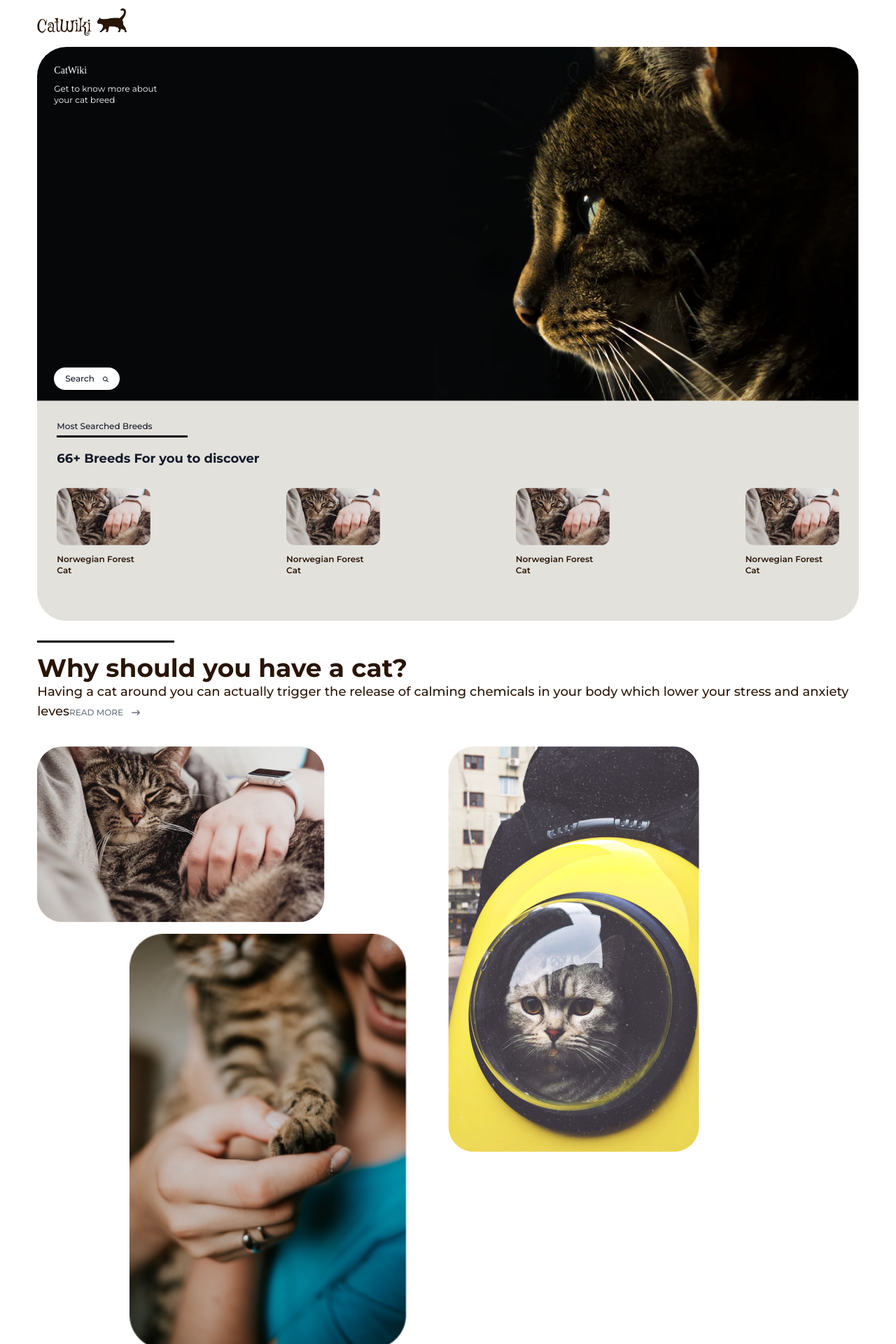
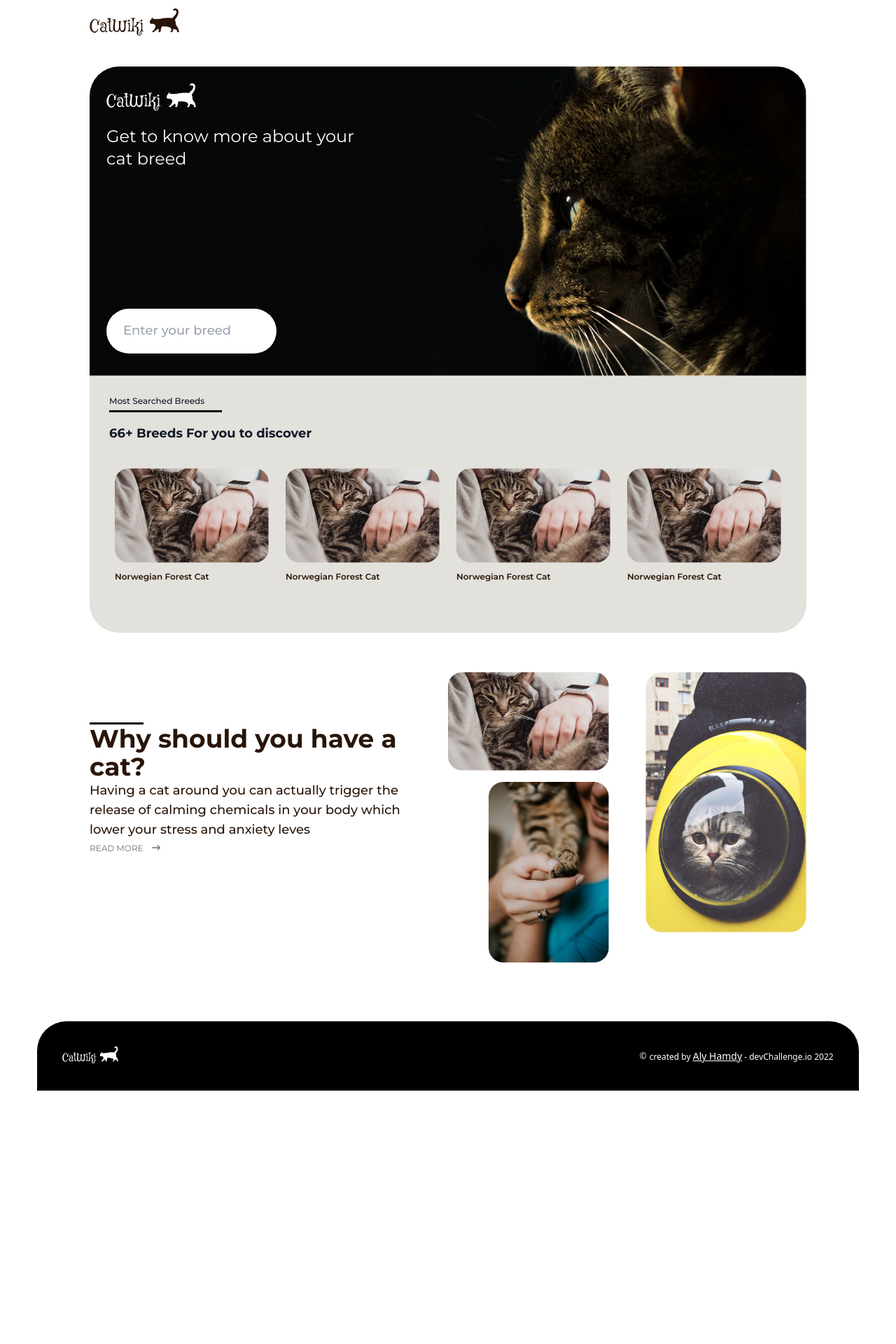
Before and after one commit to el7amrawy/catwiki, a React (Vite) app: page / in a window 1280 px wide. Shown: the top 1920 px of the page at 70% size. After the commit the page ends 1558 px from the top, so only its background shows below. Built offline with nearby package versions, Linux system fonts and the light colour scheme; a web font is replaced by a local one.

Commit message:
responsive

```diff
--- a/index.html
+++ b/index.html
@@ -18,6 +18,7 @@
       href="https://fonts.googleapis.com/css2?family=Montserrat:wght@300;400;500;600;700;800&display=swap"
       rel="stylesheet"
     />
+    <base target="_blank" />
     <title>Cat Wiki</title>
   </head>
   <body>
--- a/src/App.jsx
+++ b/src/App.jsx
@@ -1,6 +1,7 @@
 import Header from "./components/Header";
 import { BrowserRouter, Route, Routes } from "react-router-dom";
 import Home from "./pages/Home";
+import Footer from "./components/Footer";
 
 const App = () => {
   return (
@@ -10,6 +11,7 @@ const App = () => {
         <Route path="/" element={<Home />} />
         <Route path="/*" element={<div>404 not found</div>} />
       </Routes>
+      <Footer />
     </BrowserRouter>
   );
 };
--- a/src/components/CatType.jsx
+++ b/src/components/CatType.jsx
@@ -1,7 +1,7 @@
 const CatType = ({ img, type, className }) => {
   return (
     <div
-      className={`overflow-hidden rounded-xl w-[134px] ${
+      className={`overflow-hidden rounded-xl w-[134px] md:w-[220px] sm:m-1 md:m-2 ${
         className && className
       }`}
     >
--- /dev/null
+++ b/src/components/Footer.jsx
@@ -0,0 +1,24 @@
+import logo from "../assets/CatwikiLogo.svg";
+
+const Footer = () => {
+  return (
+    <footer className="w-11/12  mx-auto bg-black rounded-t-[42px] text-white overflow-hidden p-9 flex flex-wrap justify-between">
+      <img src={logo} alt="logo" className="invert contrast-[150%] w-20" />
+      <div className="text-xs flex flex-wrap items-center ">
+        <p className=" ">©</p>
+        <p className=" ml-1">
+          created by{" "}
+          <a
+            className=" underline text-sm "
+            href="https://www.linkedin.com/in/aly-hamdy/"
+          >
+            Aly Hamdy
+          </a>{" "}
+          - devChallenge.io {new Date().getFullYear()}
+        </p>
+      </div>
+    </footer>
+  );
+};
+
+export default Footer;
--- a/src/components/Header.jsx
+++ b/src/components/Header.jsx
@@ -3,7 +3,7 @@ import logo from "../assets/CatwikiLogo.svg";
 const Header = () => {
   return (
     <header className=" font-mystery">
-      <nav className=" w-11/12 mx-auto py-3">
+      <nav className=" w-11/12 md:w-4/5 mx-auto py-3">
         <div className=" font-normal text-2xl flex items-start">
           <img src={logo} />
         </div>
--- a/src/pages/Home.jsx
+++ b/src/pages/Home.jsx
@@ -1,4 +1,5 @@
 import hero from "../assets/images/HeroImagelg.png";
+import logo from "../assets/CatwikiLogo.svg";
 import { FontAwesomeIcon } from "@fortawesome/react-fontawesome";
 import {
   faMagnifyingGlass,
@@ -12,23 +13,34 @@ import cat3 from "../assets/images/image 3.png";
 
 const Home = () => {
   return (
-    <main className=" w-11/12 mx-auto font-montserrat">
-      <section>
+    <main className=" w-11/12 sm:w-4/5 mx-auto font-montserrat">
+      <section className=" mt-7">
         <div className="overflow-hidden text-white rounded-t-[42px] relative">
-          <img className=" w-full  " src={hero} />
-          <h2 className="font-mystery text-sm  absolute top-6 left-6">
+          <img className=" w-full" src={hero} />
+          <h2 className=" sm:hidden font-mystery text-sm  absolute top-6 left-6">
             CatWiki
           </h2>
-          <p className=" text-xs absolute top-6 left-6 w-40 mt-7">
+          <img
+            src={logo}
+            alt="logo"
+            className=" hidden sm:block  absolute top-6 left-6 invert contrast-[150%]"
+          />
+          <p className=" text-xs md:text-2xl absolute top-6 left-6 w-40 md:w-96 mt-7 sm:top-14">
             Get to know more about your cat breed
           </p>
-          <button className=" cursor-pointer py-2 px-4 bg-white text-gray-900 text-xs font-medium absolute left-6 bottom-4 rounded-full">
+          <button className="md:hidden cursor-pointer py-2 px-4 bg-white text-gray-900 text-xs font-medium absolute left-6 bottom-4 sm:bottom-6 rounded-full">
             Search
             <FontAwesomeIcon
               icon={faMagnifyingGlass}
-              className="text-[8px] ml-3"
+              className="text-[8px] ml-3 shadow-sm"
             />
           </button>
+          <input
+            placeholder="Enter your breed"
+            required
+            // focus:ring-2 focus:ring-indigo-500 focus:ring-offset-2
+            className=" hidden md:block shadow-sm py-5 text-black focus:outline-none focus:ring-2 focus:ring-gray-500 focus:ring-offset-2 outline-blue-200  px-6 bg-white  placeholder:text-lg font-medium absolute left-6 bottom-8 rounded-full"
+          />
         </div>
       </section>
       <section className=" bg-[#E3E1DC] px-7 py-5 text-gray-900 font-medium rounded-b-[42px]">
@@ -45,21 +57,23 @@ const Home = () => {
           <CatType img={cat2} type="Norwegian Forest Cat" />
         </div>
       </section>
-      <section className=" mt-7 text-[#291507]">
+      <section className=" my-12 text-[#291507]">
+        <div className=" mt-4 md:flex  justify-between">
+          <div className="md:w-[45%] md:mt-20">
             <div className=" w-2/12 h-[3px] bg-black"></div>
-        <div className=" mt-4">
             <h2 className=" font-bold text-4xl ">Why should you have a cat?</h2>
             <p className=" font-medium text-lg">
-            Having a cat around you can actually trigger the release of calming
-            chemicals in your body which lower your stress and anxiety leves
+              Having a cat around you can actually trigger the release of
+              calming chemicals in your body which lower your stress and anxiety
+              leves
+            </p>
             <button className=" uppercase pointer text-xs text-gray-500">
               read more
               <FontAwesomeIcon icon={faArrowRightLong} className=" ml-3" />
             </button>
-          </p>
           </div>
-      </section>
-      <section className=" flex justify-between my-7">
+          <div className="md:w-[50%] flex flex-wrap justify-between my-7 md:mt-0">
+            {/* sm:w-10/12 sm:mx-auto */}
             <div className=" w-[45%]">
               <img src={cat2} alt="cat" className=" my-2" />
               <img src={cat1} alt="cat" className=" my-2 w-3/4 float-right" />
@@ -67,7 +81,8 @@ const Home = () => {
             <div className=" w-[45%]">
               <img src={cat3} alt="cat" className=" my-2" />
             </div>
-        <div></div>
+          </div>
+        </div>
       </section>
     </main>
   );
```
Lines whose indentation alone changed are shown as unchanged.
